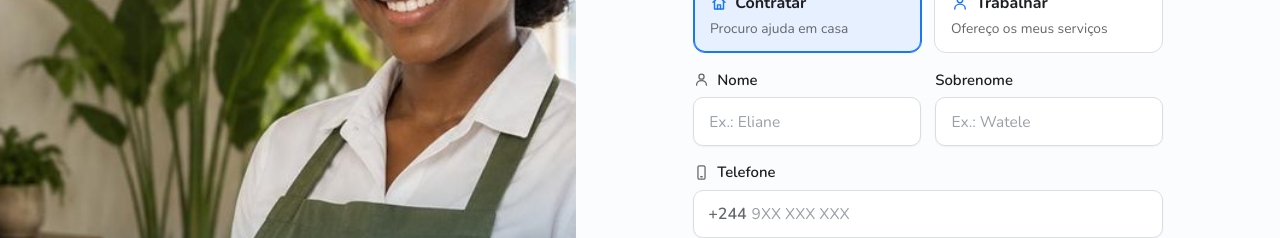
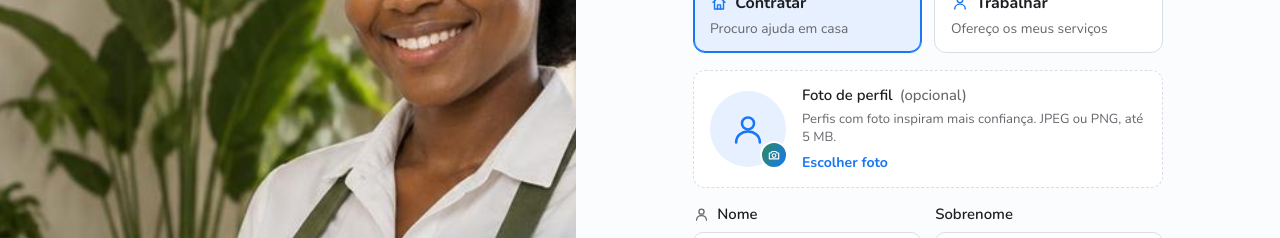
Before and after one commit to Watelekinha/kamba-diami, an Angular app in the folder frontend/kamba-diami-web/: page /register in a window 1280 px wide. Shown: the part 447-685 px from the top of the page. Built offline with nearby package versions, Linux system fonts and the light colour scheme; no server answers.

Commit message:
Foto de perfil opcional no formulario de criar conta

```diff
--- a/frontend/kamba-diami-web/src/app/features/auth/register/register.component.html
+++ b/frontend/kamba-diami-web/src/app/features/auth/register/register.component.html
@@ -64,6 +64,33 @@
             </button>
           </div>
         </fieldset>
+
+        <div class="photo-field">
+          <label class="photo-avatar" for="photo" [class.has-photo]="photoPreview()">
+            @if (photoPreview()) {
+              <img [src]="photoPreview()!" alt="A tua foto de perfil" />
+            } @else {
+              <svg viewBox="0 0 24 24" aria-hidden="true"><circle cx="12" cy="8.5" r="3.8" /><path d="M4.5 20.5c0-4.1 3.4-6.9 7.5-6.9s7.5 2.8 7.5 6.9" /></svg>
+            }
+            <span class="photo-badge" aria-hidden="true">
+              <svg viewBox="0 0 24 24"><path d="M4 8.5h3l1.6-2.5h6.8L17 8.5h3v10H4Z" /><circle cx="12" cy="13" r="3.2" /></svg>
+            </span>
+          </label>
+          <div class="photo-copy">
+            <span class="field-label">Foto de perfil <span class="optional">(opcional)</span></span>
+            <span class="photo-hint">Perfis com foto inspiram mais confiança. JPEG ou PNG, até 5 MB.</span>
+            <span class="photo-actions">
+              <label class="photo-btn" for="photo">{{ photoPreview() ? 'Trocar foto' : 'Escolher foto' }}</label>
+              @if (photoPreview()) {
+                <button type="button" class="photo-remove" (click)="removePhoto()">Remover</button>
+              }
+            </span>
+            @if (photoError()) {
+              <span class="photo-error" role="alert">{{ photoError() }}</span>
+            }
+          </div>
+          <input id="photo" name="photo" type="file" accept="image/jpeg,image/png" class="visually-hidden" (change)="onPhotoSelected($event)" />
+        </div>
 
         <div class="grid-2">
           <div class="field">
--- a/frontend/kamba-diami-web/src/app/features/auth/register/register.component.scss
+++ b/frontend/kamba-diami-web/src/app/features/auth/register/register.component.scss
@@ -55,6 +55,102 @@
   color: var(--au-muted);
 }
 
+.photo-field {
+  position: relative;
+  display: flex;
+  align-items: center;
+  gap: 1rem;
+  padding: 0.9rem 1rem;
+  border: 1.5px dashed var(--au-line);
+  border-radius: 12px;
+  background: #fff;
+}
+
+.photo-avatar {
+  position: relative;
+  flex: none;
+  display: grid;
+  place-items: center;
+  width: 76px;
+  height: 76px;
+  border-radius: 50%;
+  background: var(--au-primary-soft);
+  cursor: pointer;
+  transition: box-shadow 0.15s ease;
+
+  &:hover { box-shadow: 0 0 0 3px rgba(24, 119, 242, 0.25); }
+
+  > svg { width: 38px; height: 38px; stroke: var(--au-primary); fill: none; stroke-width: 1.6; stroke-linecap: round; stroke-linejoin: round; }
+
+  img { width: 100%; height: 100%; border-radius: 50%; object-fit: cover; display: block; }
+}
+
+.photo-badge {
+  position: absolute;
+  right: -2px;
+  bottom: -2px;
+  display: grid;
+  place-items: center;
+  width: 28px;
+  height: 28px;
+  border-radius: 50%;
+  background: linear-gradient(120deg, #2f8a5c, #1877f2);
+  border: 2.5px solid #fff;
+
+  svg { width: 14px; height: 14px; stroke: #fff; fill: none; stroke-width: 2; stroke-linejoin: round; }
+}
+
+.photo-copy {
+  display: grid;
+  gap: 0.3rem;
+  min-width: 0;
+}
+
+.photo-hint {
+  font-size: 0.82rem;
+  color: var(--au-muted);
+}
+
+.photo-actions {
+  display: flex;
+  gap: 0.9rem;
+  align-items: center;
+  margin-top: 0.15rem;
+}
+
+.photo-btn,
+.photo-remove {
+  padding: 0;
+  border: 0;
+  background: none;
+  font: inherit;
+  font-size: 0.88rem;
+  font-weight: 700;
+  cursor: pointer;
+}
+
+.photo-btn { color: var(--au-primary); }
+.photo-btn:hover { text-decoration: underline; }
+.photo-remove { color: var(--au-muted); }
+.photo-remove:hover { color: #b42335; }
+
+.photo-error {
+  font-size: 0.82rem;
+  color: #b42335;
+}
+
+// O input de ficheiro fica escondido mas acessível: abre-se pelos rótulos (avatar e "Escolher foto").
+.visually-hidden {
+  position: absolute;
+  width: 1px;
+  height: 1px;
+  overflow: hidden;
+  clip: rect(0 0 0 0);
+  white-space: nowrap;
+}
+
+.photo-field:has(#photo:focus-visible) .photo-btn { outline: 2px solid var(--au-primary); outline-offset: 2px; }
+
 .rules {
   list-style: none;
   margin: -0.4rem 0 0;
--- a/frontend/kamba-diami-web/src/app/features/auth/register/register.component.ts
+++ b/frontend/kamba-diami-web/src/app/features/auth/register/register.component.ts
@@ -1,8 +1,9 @@
 import { CommonModule } from '@angular/common';
-import { Component, computed, signal } from '@angular/core';
+import { Component, computed, OnDestroy, signal } from '@angular/core';
 import { FormsModule } from '@angular/forms';
 import { Router, RouterLink, ActivatedRoute } from '@angular/router';
 import { AuthService } from '../../../core/services/auth.service';
+import { UsersService } from '../../../core/services/users.service';
 import { UserRole } from '../../../core/models/user.model';
 import { PASSWORD_MIN_LENGTH, isAngolanMobile, passwordProblems } from '../../../core/models/auth.model';
 import { apiErrorMessage } from '../../../core/utils/api-error';
@@ -15,8 +16,15 @@ import { LocationPickerComponent } from '../../../shared/components/location-pic
   templateUrl: './register.component.html',
   styleUrls: ['../auth-layout.scss', './register.component.scss']
 })
-export class RegisterComponent {
+export class RegisterComponent implements OnDestroy {
+  /** Limite e formatos aceites pelo backend em POST /api/users/me/photo. */
+  private static readonly MAX_PHOTO_BYTES = 5 * 1024 * 1024;
+  private static readonly PHOTO_TYPES = ['image/jpeg', 'image/png'];
+
   role: UserRole = 'Familia';
+  readonly photoFile = signal<File | null>(null);
+  readonly photoPreview = signal<string | null>(null);
+  readonly photoError = signal<string | null>(null);
   firstName = '';
   lastName = '';
   phoneNumber = '';
@@ -47,6 +55,7 @@ export class RegisterComponent {
 
   constructor(
     private authService: AuthService,
+    private usersService: UsersService,
     private router: Router,
     route: ActivatedRoute
   ) {
@@ -54,6 +63,48 @@ export class RegisterComponent {
     if (role === 'Familia' || role === 'Secretaria') {
       this.role = role;
     }
+  }
+
+  ngOnDestroy(): void {
+    this.clearPreview();
+  }
+
+  onPhotoSelected(event: Event): void {
+    const input = event.target as HTMLInputElement;
+    const file = input.files?.[0];
+    input.value = '';
+    if (!file) return;
+
+    this.photoError.set(null);
+    if (!RegisterComponent.PHOTO_TYPES.includes(file.type)) {
+      this.photoError.set('Escolhe uma foto em JPEG ou PNG.');
+      return;
+    }
+    if (file.size > RegisterComponent.MAX_PHOTO_BYTES) {
+      this.photoError.set('A foto tem mais de 5 MB. Escolhe uma mais pequena.');
+      return;
+    }
+
+    this.clearPreview();
+    this.photoFile.set(file);
+    this.photoPreview.set(URL.createObjectURL(file));
+  }
+
+  removePhoto(): void {
+    this.clearPreview();
+    this.photoFile.set(null);
+    this.photoError.set(null);
+  }
+
+  private clearPreview(): void {
+    const url = this.photoPreview();
+    if (url) URL.revokeObjectURL(url);
+    this.photoPreview.set(null);
+  }
+
+  private goHome(): void {
+    this.loading.set(false);
+    this.router.navigateByUrl(this.authService.homeRoute());
   }
 
   onMunicipalityChange(municipalitySlug: string | null): void {
@@ -100,8 +151,20 @@ export class RegisterComponent {
       })
       .subscribe({
         next: () => {
-          this.loading.set(false);
-          this.router.navigateByUrl(this.authService.homeRoute());
+          const photo = this.photoFile();
+          if (!photo) {
+            this.goHome();
+            return;
+          }
+          // A conta já existe e a sessão está aberta: envia a foto. Se falhar, segue na mesma;
+          // a pessoa pode pôr a foto mais tarde em "O meu perfil".
+          this.usersService.uploadPhoto(photo).subscribe({
+            next: (user) => {
+              this.authService.setUser(user);
+              this.goHome();
+            },
+            error: () => this.goHome()
+          });
         },
         error: (err) => {
           this.loading.set(false);
```
